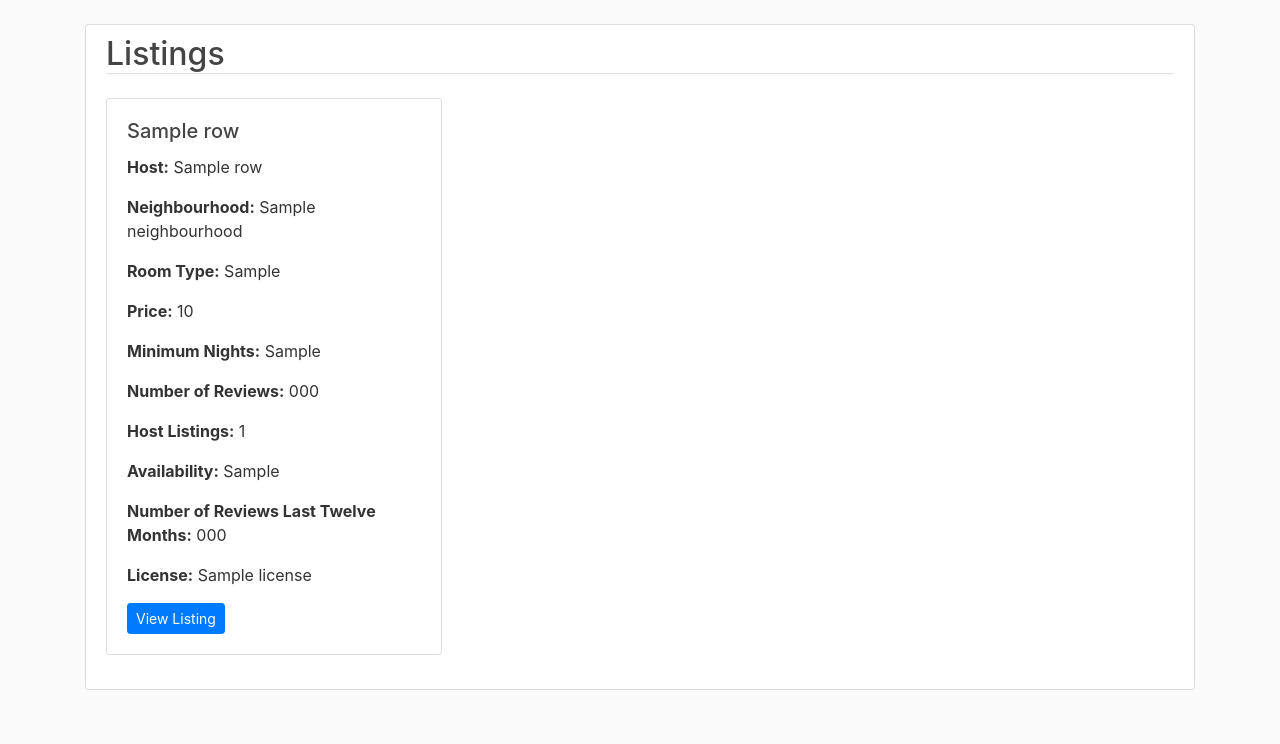
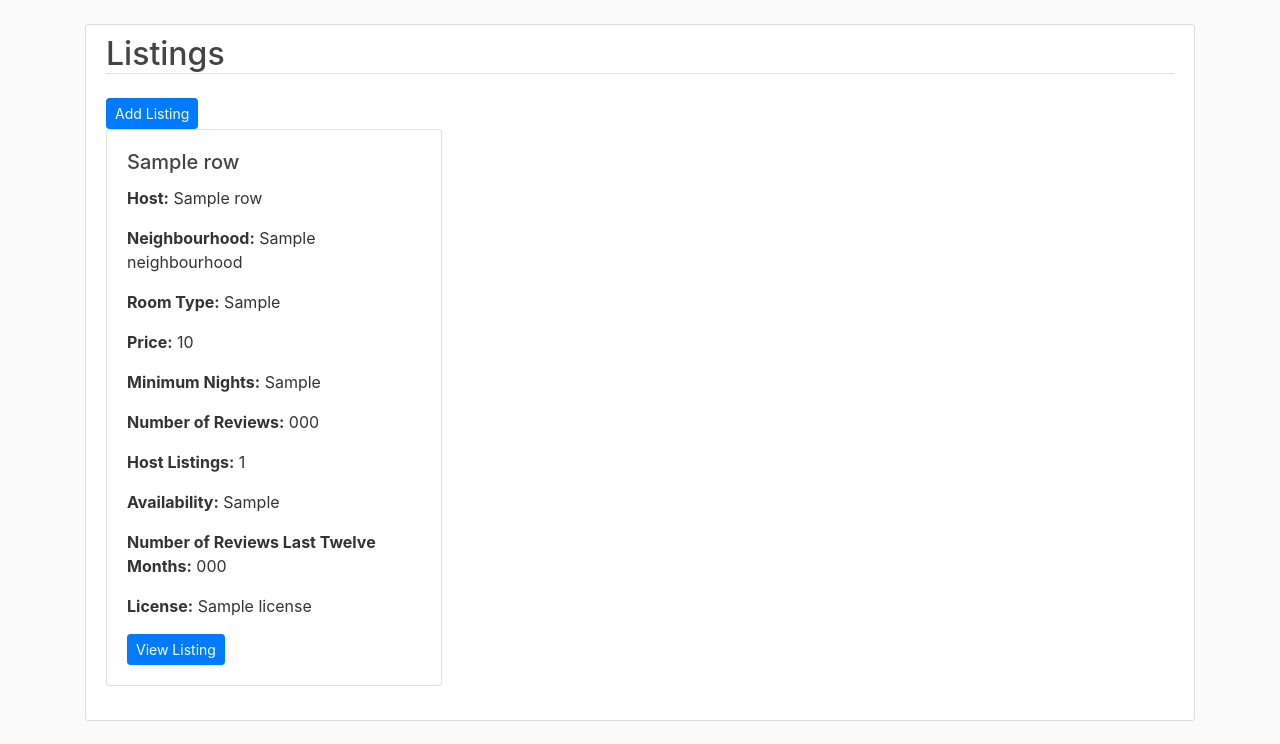
Before and after one commit to eldoraboo/it2002-sharenstay, a Flask app: template templates/listings.html in a window 1280 px wide. Shown: the part 56-800 px from the top of the page. Run offline with Flask 2, Linux system fonts and the light colour scheme; the template is opened without the code that fills it: most values are stand-ins (such as "Sample title", 1, 10 or a date in 2020); some libraries are stand-ins or nearby versions.

Commit message:
Update listings.html

```diff
--- a/templates/listings.html
+++ b/templates/listings.html
@@ -2,6 +2,7 @@
 {% block content %}
     <div class="content-section">
         <h2 class="border-bottom mb-4">Listings</h2>
+        <a href="#" class="btn btn-primary btn-sm">Add Listing</a>
         <div class="row">
             {% for row in data.rows %}
                 <div class="col-md-4 mb-4">
```
